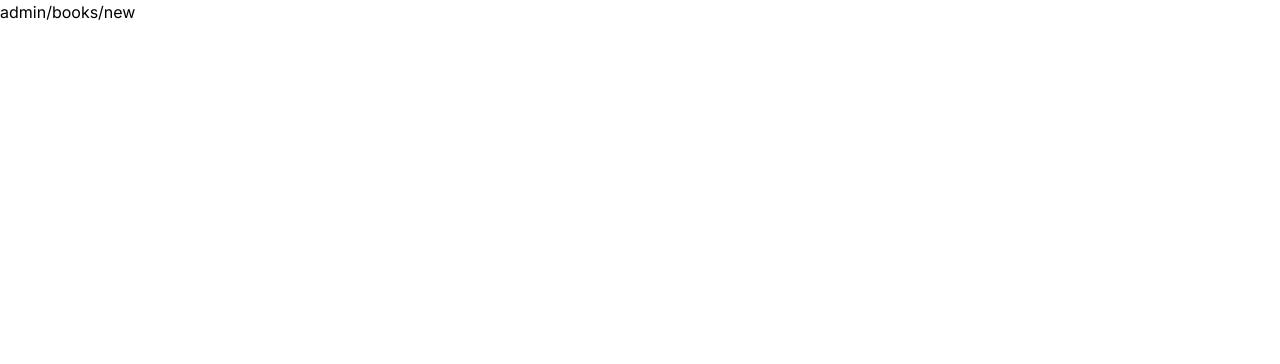
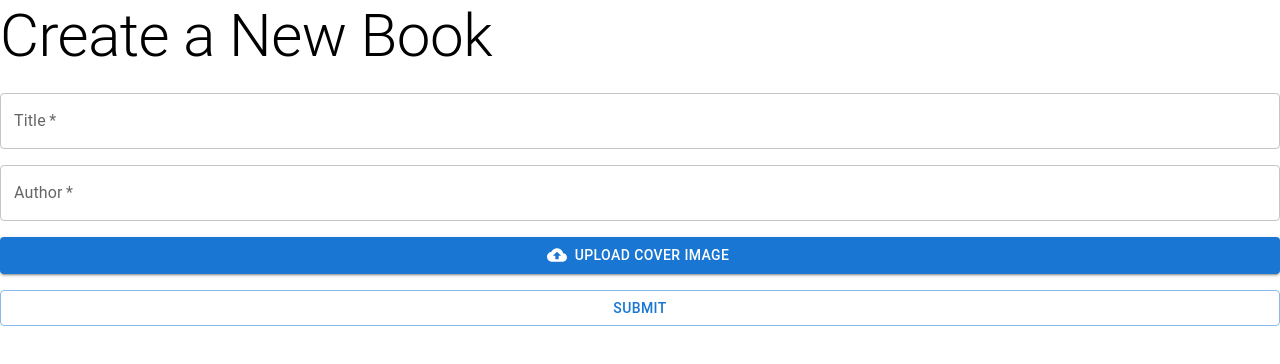
Before and after one commit to KlaraFormankova/book-database, a Next.js app: page /admin/books/new in a window 1280 px wide. Shown: the top 364 px of the page. Built offline with nearby package versions, Linux system fonts and the light colour scheme.

Commit message:
New book form

```diff
--- a/src/app/admin/books/new/page.tsx
+++ b/src/app/admin/books/new/page.tsx
@@ -1,3 +1,74 @@
+'use client';
+
+import { IBook, INewBook } from '@/app/types/global';
+import { Button, Stack, TextField, Typography } from '@mui/material';
+import CloudUploadIcon from '@mui/icons-material/CloudUpload';
+import React, { useState } from 'react';
+
 export default function Page() {
-    return <h1>admin/books/new</h1>
-  }
+	const [books, setBooks] = useState<IBook[]>([]);
+	const [nextId, setNextId] = useState<number>(1);
+
+	const handleCreateBook = (newBook: INewBook) => {
+		const book: IBook = {
+			id: nextId,
+			title: newBook.title,
+			author: newBook.author
+		};
+		setNextId((nextId) => nextId + 1);
+		setBooks((books) => [...books, book]);
+	}
+
+    return (
+		<BookForm onSubmit={handleCreateBook} />
+    );
+}
+
+type BookFormProps = {
+  onSubmit: (newBook: INewBook) => void;
+};
+
+function BookForm({ onSubmit }: BookFormProps) {
+  const [title, setTitle] = useState<string>('');
+  const [author, setAuthor] = useState<string>('');
+
+  const handleSubmit = (e: React.FormEvent) => {
+    e.preventDefault();
+    onSubmit({ title, author });
+    setTitle('');
+    setAuthor('');
+  };
+
+  return (
+    <form onSubmit={handleSubmit}>
+		<Typography variant="h2" gutterBottom>
+			Create a New Book
+		</Typography>
+		<Stack spacing={2} direction="column">
+			<TextField
+				label="Title"
+				onChange={(e) => setTitle(e.target.value)}
+				required
+				variant='outlined'
+				type='text'
+				sx={{mb: 3}}
+				value={title}
+			/>
+			<TextField
+				label="Author"
+				onChange={(e) => setAuthor(e.target.value)}
+				required
+				variant='outlined'
+				type='text'
+				sx={{mb: 3}}
+				value={author}
+			/>
+			<Button component="label" variant="contained" startIcon={<CloudUploadIcon />}>
+				Upload cover image
+				<input type="file" hidden />
+			</Button>
+			<Button variant="outlined" type='submit'>Submit</Button>
+		</Stack>
+    </form>
+  );
+}
```
